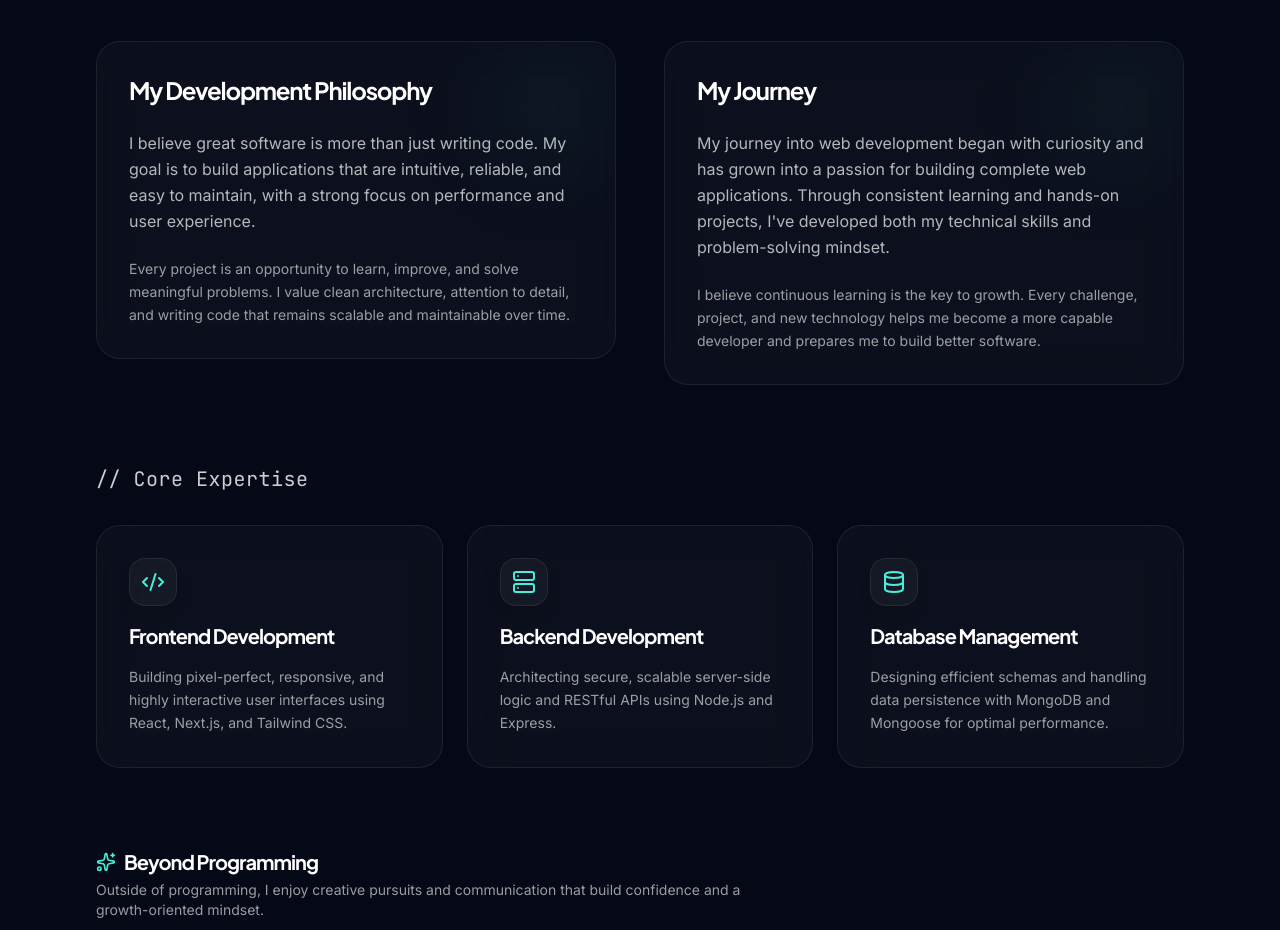
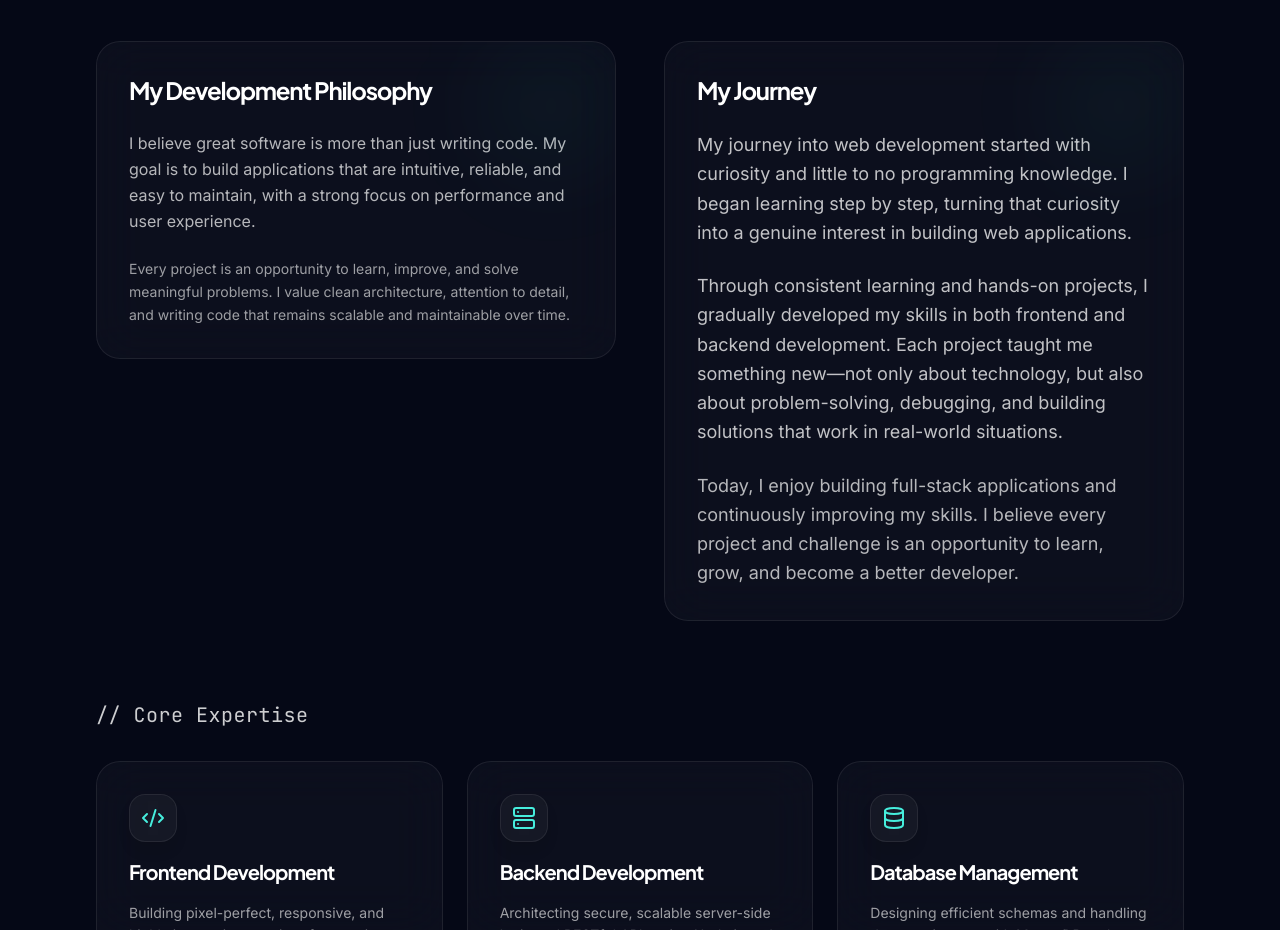
Before and after one commit to itzSumma/my-portfolio, a Next.js app: page / in a window 1280 px wide. Shown: the part 1240-2170 px from the top of the page. Built offline with nearby package versions, Linux system fonts and the light colour scheme.

Commit message:
Update My Journey section content and enhance font size

```diff
--- a/src/components/About.js
+++ b/src/components/About.js
@@ -175,17 +175,25 @@ export default function About() {
               My Journey
             </h3>
 
-            <p className="text-white/70 font-body leading-relaxed text-base">
-              My journey into web development began with curiosity and has grown
-              into a passion for building complete web applications. Through
-              consistent learning and hands-on projects, I've developed both my
-              technical skills and problem-solving mindset.
+            <p className="text-white/75 font-body leading-relaxed text-base md:text-lg">
+              My journey into web development started with curiosity and little
+              to no programming knowledge. I began learning step by step, turning
+              that curiosity into a genuine interest in building web
+              applications.
             </p>
 
-            <p className="text-white/60 font-body leading-relaxed text-sm">
-              I believe continuous learning is the key to growth. Every
-              challenge, project, and new technology helps me become a more
-              capable developer and prepares me to build better software.
+            <p className="text-white/75 font-body leading-relaxed text-base md:text-lg">
+              Through consistent learning and hands-on projects, I gradually
+              developed my skills in both frontend and backend development. Each
+              project taught me something new—not only about technology, but
+              also about problem-solving, debugging, and building solutions that
+              work in real-world situations.
+            </p>
+
+            <p className="text-white/70 font-body leading-relaxed text-base md:text-lg">
+              Today, I enjoy building full-stack applications and continuously
+              improving my skills. I believe every project and challenge is an
+              opportunity to learn, grow, and become a better developer.
             </p>
           </motion.div>
         </div>
```
